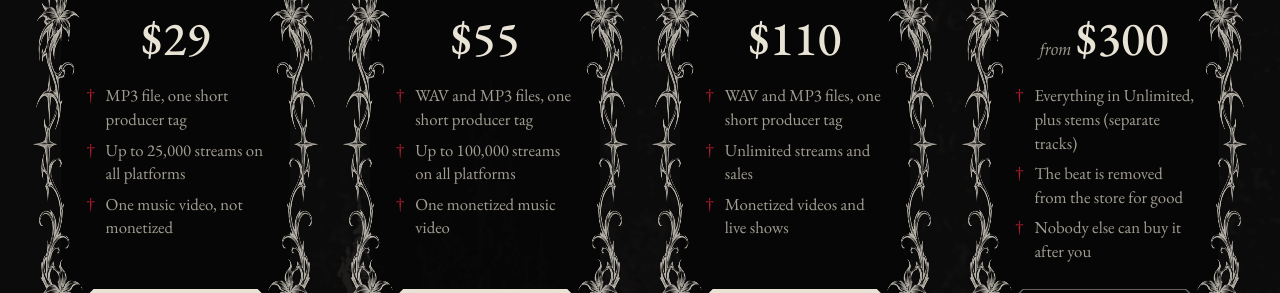
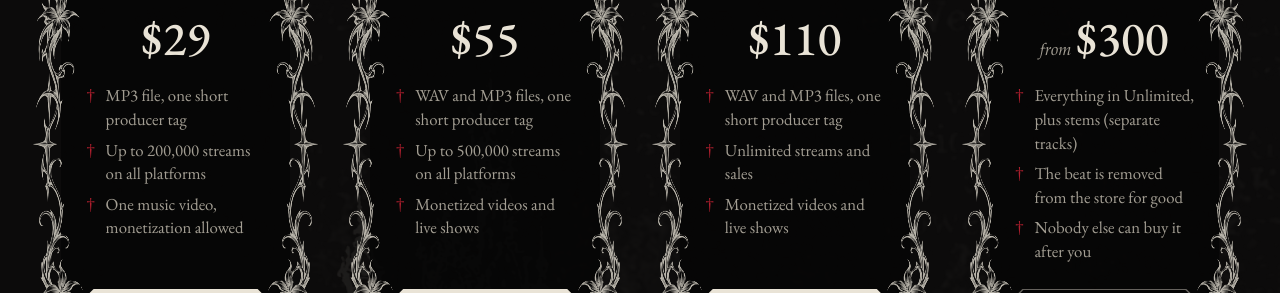
Before and after one commit to endellybeats/endellybeats.github.io, a plain HTML site: page index.html in a window 1280 px wide. Shown: the part 6020-6313 px from the top of the page. Drawn offline with Linux system fonts and the light colour scheme.

Commit message:
Add files via upload

```diff
--- a/index.html
+++ b/index.html
@@ -534,8 +534,8 @@ const COVER_PRICE = 39;          // ready-made cover alone
 const CUSTOM_COVER_PRICE = 66;   // cover made to order
 const CUSTOM_BEAT_FROM = 150;    // beat made to order, starting price
 const LICENSES = [
-  { id:"mp3", name:"MP3 lease", price:29, rules:["MP3 file, one short producer tag","Up to 25,000 streams on all platforms","One music video, not monetized","Credit in the title: (prod. endelly)","Not exclusive: others can lease the same beat","You may not resell or give away the beat"] },
-  { id:"wav", name:"WAV lease", price:55, rules:["WAV and MP3 files, one short producer tag","Up to 100,000 streams on all platforms","One monetized music video","Credit in the title: (prod. endelly)","Not exclusive: others can lease the same beat","You may not resell or give away the beat"] },
+  { id:"mp3", name:"MP3 lease", price:29, rules:["MP3 file, one short producer tag","Up to 200,000 streams on all platforms","One music video, monetization allowed","Credit in the title: (prod. endelly)","Not exclusive: others can lease the same beat","You may not resell or give away the beat"] },
+  { id:"wav", name:"WAV lease", price:55, rules:["WAV and MP3 files, one short producer tag","Up to 500,000 streams on all platforms","Monetized videos and live shows","Credit in the title: (prod. endelly)","Not exclusive: others can lease the same beat","You may not resell or give away the beat"] },
   { id:"unl", name:"Unlimited", price:110, rules:["WAV and MP3 files, one short producer tag","Unlimited streams and sales","Monetized videos and live shows","Credit in the title: (prod. endelly)","Not exclusive: others can lease the same beat","You may not resell or give away the beat"] },
   { id:"ex",  name:"Exclusive", price:300, from:true, quote:true, rules:["Everything in Unlimited, plus stems (separate tracks)","The beat is removed from the store for good","Nobody else can buy it after you","A written contract is signed before delivery","Price depends on the beat, from $300"] }
 ];
```
